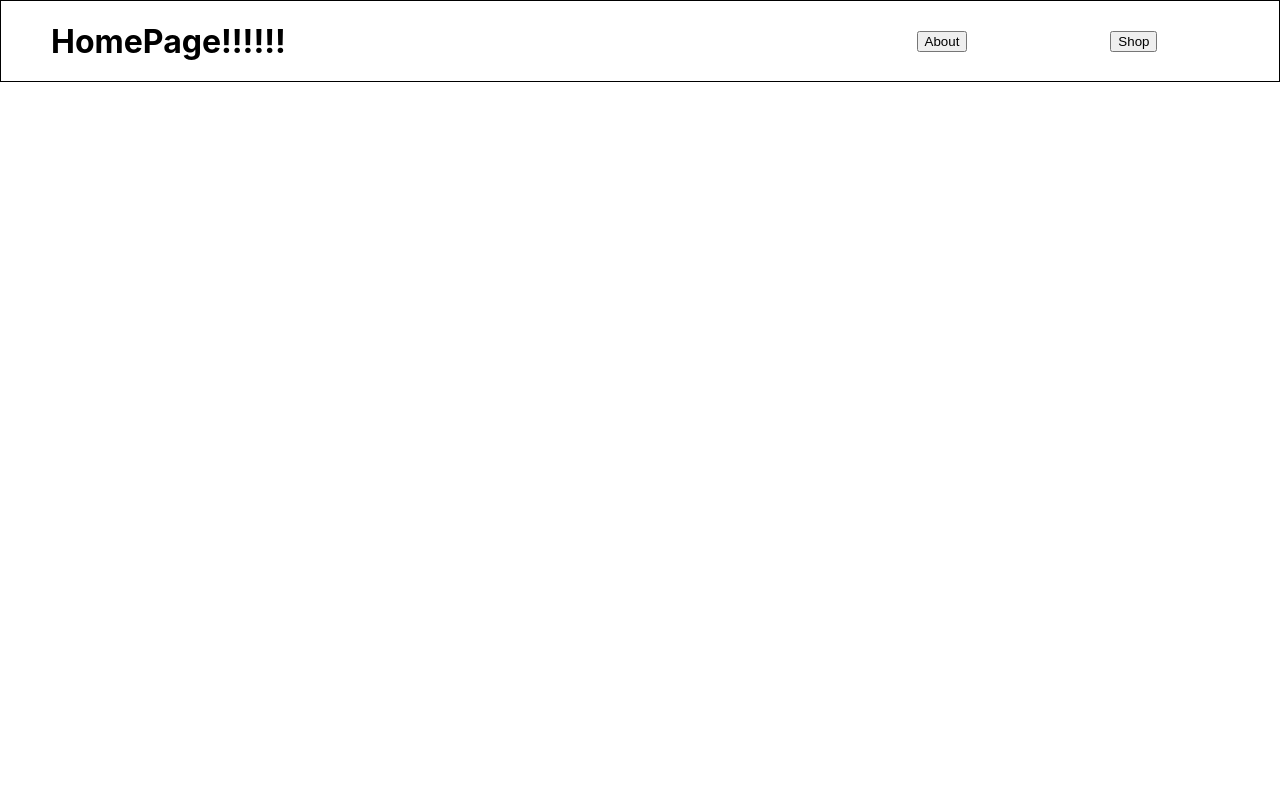
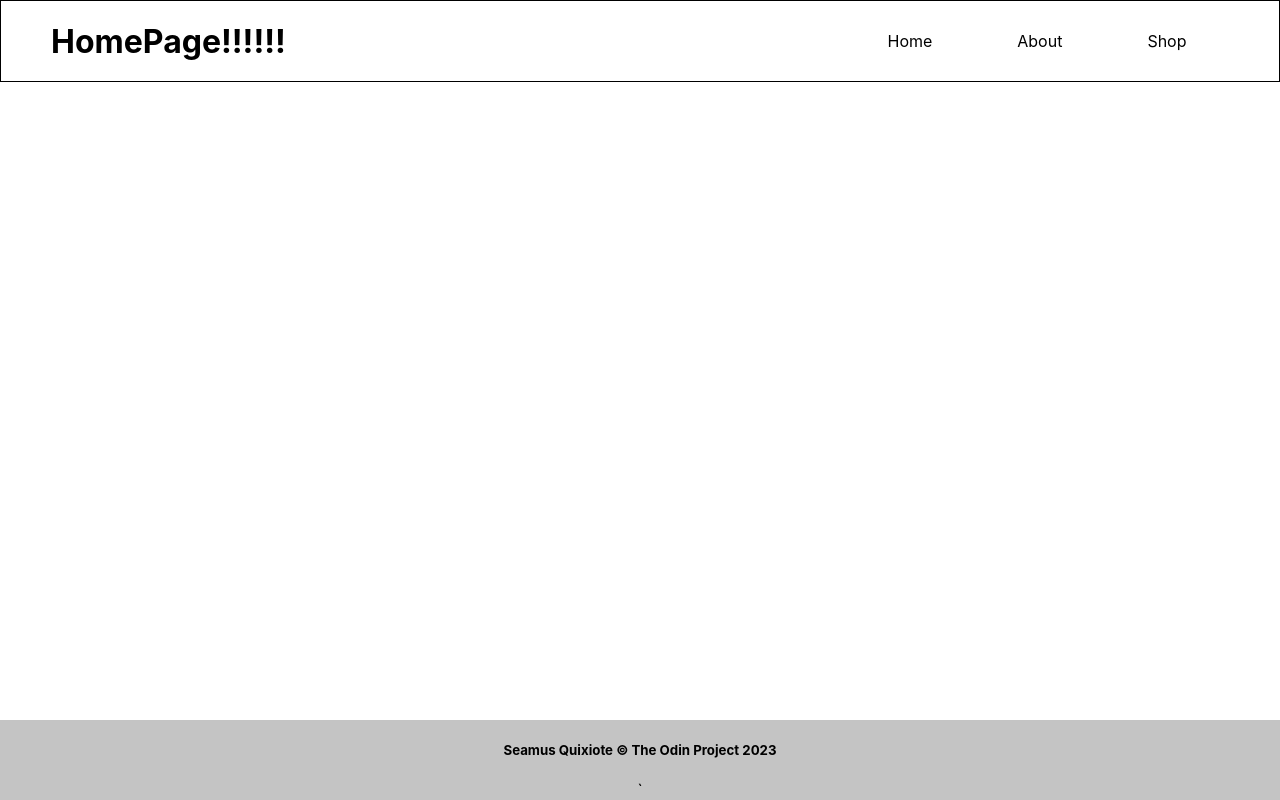
Before and after one commit to SalamanderCtesiphon/e-commerce-react-app, a React (Create React App) app: page / in a window 1280 px wide. Built offline with nearby package versions, Linux system fonts and the light colour scheme.

Commit message:
added a footer component

```diff
--- a/src/App.css
+++ b/src/App.css
@@ -1,5 +1,13 @@
 .App {
   text-align: center;
+}
+
+.page-view {
+  height: 100vh;
+  width: auto;
+  display: flex;
+  flex-direction: column;
+  justify-content: space-between;
 }
 
 .header {
@@ -157,3 +165,7 @@ li {
 .delete-button {
   cursor: pointer;
 }
+
+.footer {
+  background-color: rgba(0, 0, 0, 0.233);
+}
--- a/src/App.js
+++ b/src/App.js
@@ -1,4 +1,5 @@
 import './App.css';
+import Footer from './components/Footer';
 
 
 function App() {
@@ -8,14 +9,12 @@ function App() {
         <div className='header'>
           <h1>HomePage!!!!!!</h1>
           <div className='btn-box'>
-            <form action="/about">
-              <button type="submit">About</button>
-            </form>
-            <form action="/shop">
-              <button type="submit">Shop</button>
-            </form>
+            <a href="/">Home</ a>
+            <a href="/About">About</a>
+            <a href='/Shop'>Shop</a>
           </div>
         </div>
+        <Footer />
       </div>
     </div>
   );
--- a/src/Shop.js
+++ b/src/Shop.js
@@ -3,6 +3,7 @@ import ProductList from './components/ProductList'
 import Header from './components/Header'
 import { productsArray } from './reaources/Products'
 import CartProvider from './CartContext'
+import Footer from './components/Footer'
 
 
 function Shop() {
@@ -27,6 +28,7 @@ function Shop() {
             </ul>
           </div>
         </div>
+        <Footer />
       </div>
     </div>
     </CartProvider>
--- /dev/null
+++ b/src/components/Footer.js
@@ -0,0 +1,13 @@
+import React from 'react'
+
+function Footer() {
+  const date = new Date().getFullYear();
+
+  return (
+    <div className='footer'><a href="https://github.com/SalamanderCtesiphon/" class="footer-link">
+    <h5>Seamus Quixiote  &#169;  <a href="https://www.theodinproject.com/" class="footer-link"> The Odin Project</a>  <span id="currentYear">{date}</span> </h5>
+    </a>`</div>
+  )
+}
+
+export default Footer
```
